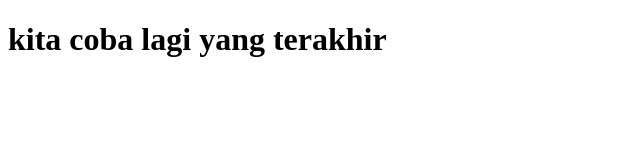
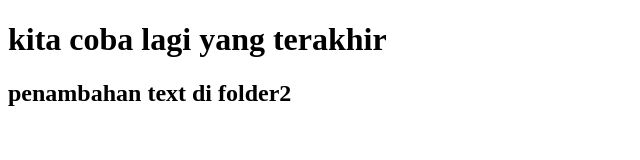
Before and after one commit to kikykrcp/laravelrcp, a plain HTML site: page index.html in a window 1280 px wide. Shown: the whole page, without its empty margins (0-640 px from the left). Drawn offline with Linux system fonts and the light colour scheme.

Commit message:
menambahkan text h2

```diff
--- a/index.html
+++ b/index.html
@@ -8,5 +8,6 @@
 </head>
 <body>
     <H1>kita coba lagi yang terakhir</H1>
+    <h2>penambahan text di folder2</h2>
 </body>
 </html>
```
